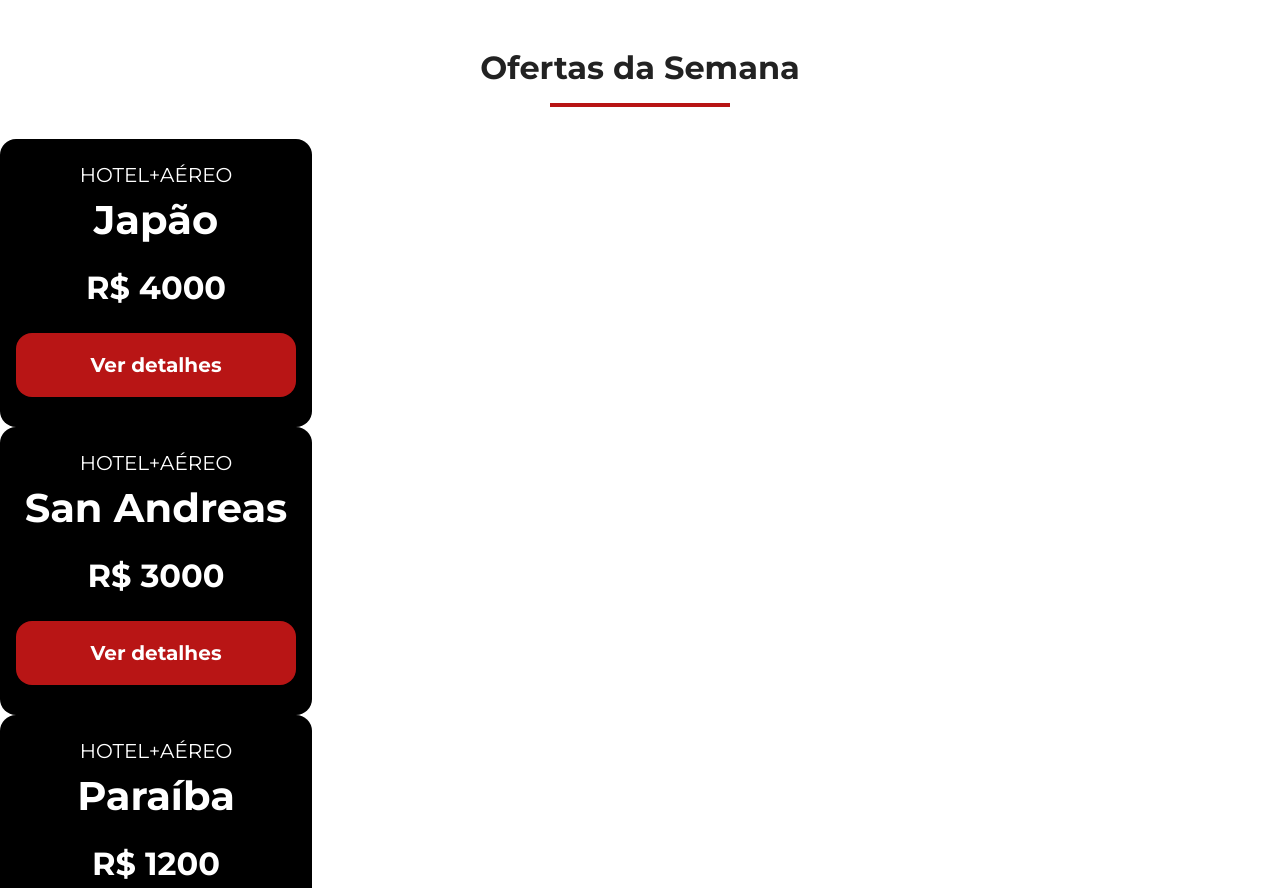
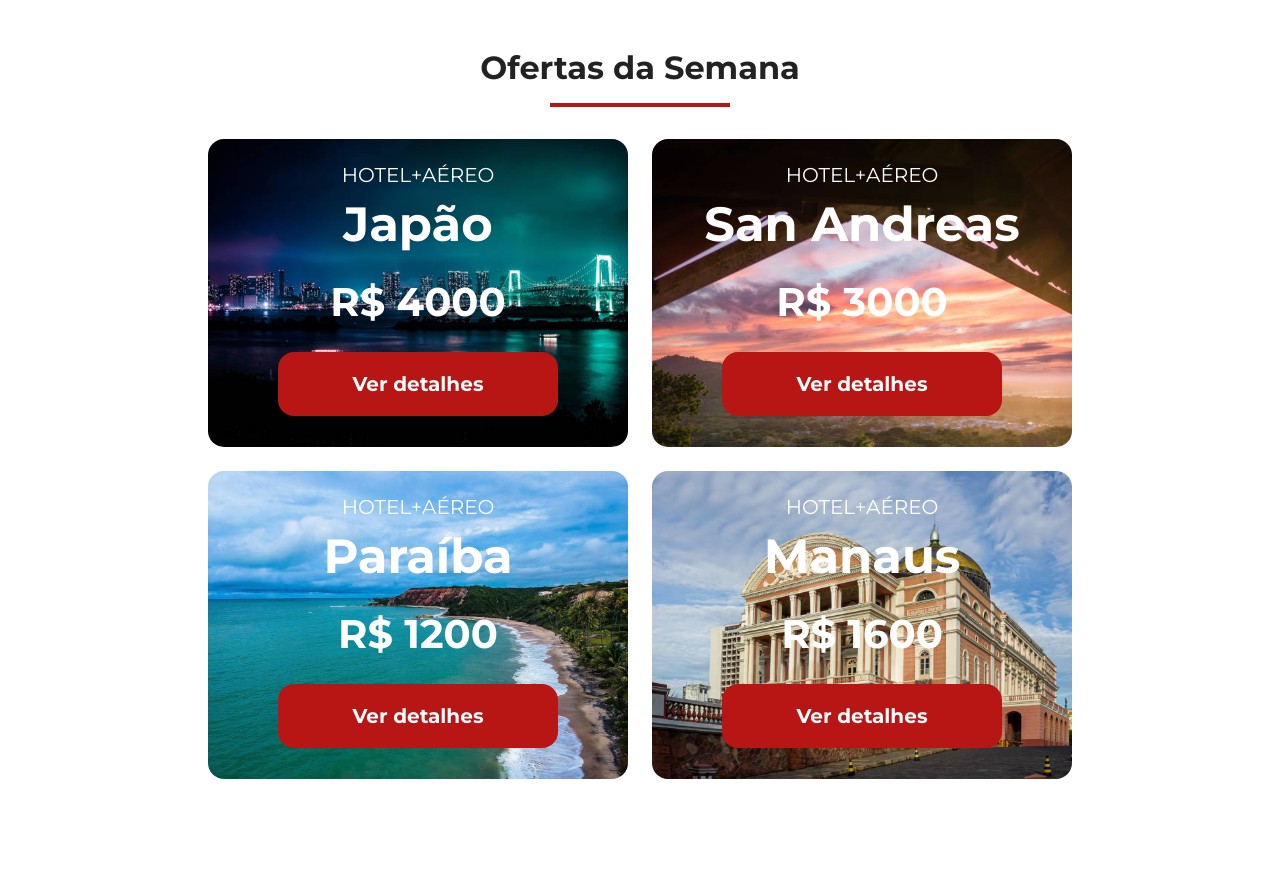
Before and after one commit to Kauasantos06/jornada-viagens, a plain HTML site: page index.html in a window 1280 px wide. Shown: the part 1080-1968 px from the top of the page. After the commit the page ends 1859 px from the top, so only its background shows below. Drawn offline with Linux system fonts and the light colour scheme.

Commit message:
Finaliza sessao de ofertas

```diff
--- a/css/offers.css
+++ b/css/offers.css
@@ -1,3 +1,10 @@
+.offers-cards {
+  display: flex;
+  flex-direction: column;
+  align-items: center;
+  gap: 24px;
+}
+
 .card {
   color: var(--text-secondary-color);
   width: 312px;
@@ -34,9 +41,37 @@
   display: inline-block;
 }
 
-@media screen and (min-width: 1024) {
+.card.japao {
+  background: url(../img/bg-card-japao.jpg) no-repeat;
+  background-size: cover;
+}
+
+.card.san-andreas {
+  background: url(../img/bg-card-san-andreas.jpg) no-repeat;
+  background-size: cover;
+}
+
+.card.paraiba {
+  background: url(../img/bg-card-paraiba.jpg) no-repeat;
+  background-size: cover;
+}
+
+.card.manaus {
+  background: url(../img/bg-card-manaus.jpg) no-repeat;
+  background-size: cover;
+}
+
+@media screen and (min-width: 768px) {
+  .offers-cards {
+    flex-direction: row;
+    flex-wrap: wrap;
+    justify-content: center;
+  }
+}
+
+@media screen and (min-width: 1024px) {
   .card {
-    width: 588px;
+    width: 420px;
     height: 308px;
   }
   .card header h3 {
@@ -46,3 +81,16 @@
     font-size: 40px;
   }
 }
+
+@media screen and (min-width: 1440px) {
+  .card {
+    width: 588px;
+  }
+}
+
+@media screen and (min-width: 1920px) {
+  .offers-cards {
+    width: 1250px;
+    margin: 0 auto;
+  }
+}
--- a/index.html
+++ b/index.html
@@ -45,7 +45,7 @@
         <hr>
       </div>
       <div class="offers-cards">
-        <article class="card">
+        <article class="card japao" >
           <header>
             <p>HOTEL+AÉREO</p>
             <H3>Japão <br><span>R$ 4000</span></H3>
@@ -54,7 +54,7 @@
             <a href="#" class="button">Ver detalhes</a>
           </footer>
         </article>
-        <article class="card">
+        <article class="card san-andreas">
           <header>
             <p>HOTEL+AÉREO</p>
             <H3>San Andreas <br><span>R$ 3000</span></H3>
@@ -63,7 +63,7 @@
             <a href="#" class="button">Ver detalhes</a>
           </footer>
         </article>
-        <article class="card">
+        <article class="card paraiba">
           <header>
             <p>HOTEL+AÉREO</p>
             <H3>Paraíba <br><span>R$ 1200</span></H3>
@@ -72,7 +72,7 @@
             <a href="#" class="button">Ver detalhes</a>
           </footer>
         </article>
-        <article class="card">
+        <article class="card manaus">
           <header>
             <p>HOTEL+AÉREO</p>
             <H3>Manaus <br><span>R$ 1600</span></H3>
```
Also changed, not shown: img/bg-card-japao.jpg (added), img/bg-card-manaus.jpg (added), img/bg-card-paraiba.jpg (added), img/bg-card-san-andreas.jpg (added).
